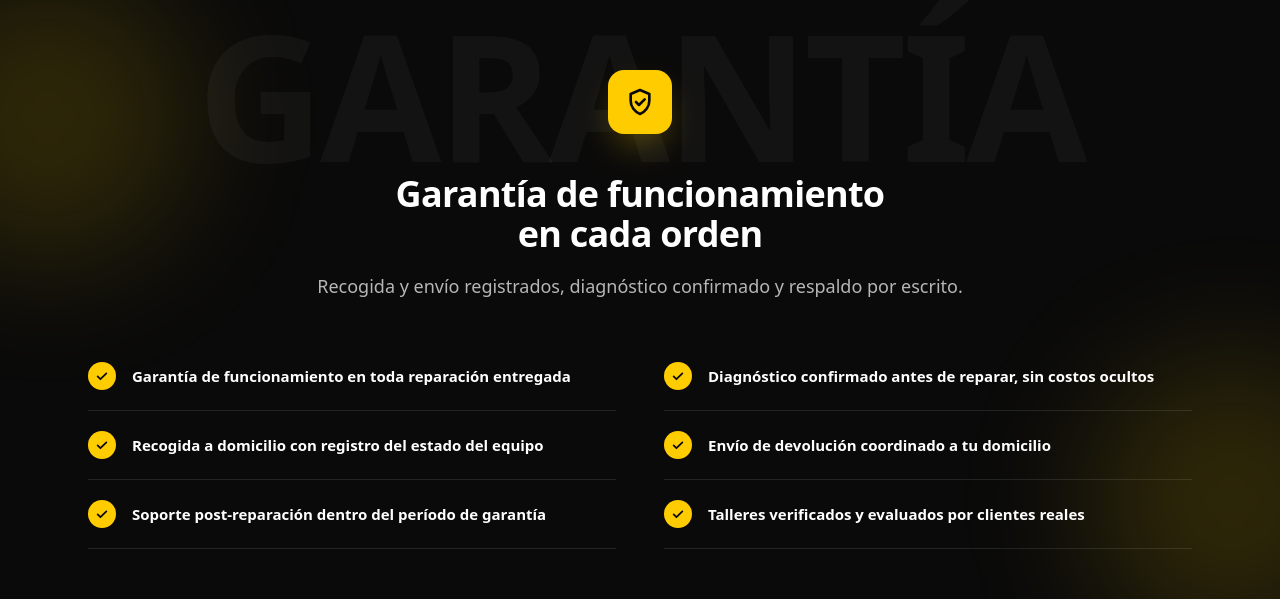
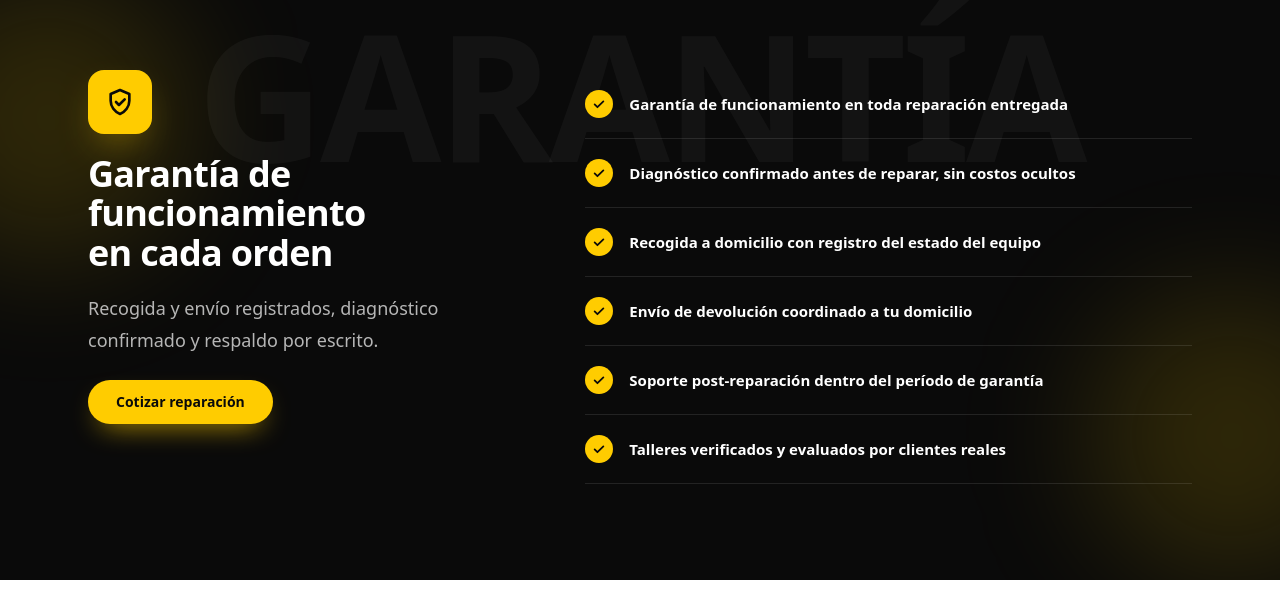
Before and after one commit to TomyRioss/fixeado, a Next.js app: page / in a window 1280 px wide. Shown: the part 1613-2212 px from the top of the page. Built offline with nearby package versions, Linux system fonts and the light colour scheme.

Commit message:
TOM-146 garantia split editorial + CTA + escudo y fantasma

```diff
--- a/app/page.tsx
+++ b/app/page.tsx
@@ -1,3 +1,4 @@
+import Link from "next/link";
 import { SectionHeading } from "@/components/landing/section-heading";
 import { HeroSearch } from "@/components/landing/hero-search";
 import { StepsGrid } from "@/components/landing/steps-grid";
@@ -181,19 +182,27 @@ export default function ClientsPage() {
         >
           GARANTÍA
         </span>
-        <div className="relative mx-auto flex w-full max-w-6xl flex-col gap-10 px-4 py-20 sm:px-6 sm:py-24">
-          <span className="mx-auto inline-flex h-16 w-16 items-center justify-center rounded-2xl bg-cta text-cta-foreground shadow-[0_16px_40px_-16px_rgba(255,204,0,0.7)]">
-            <svg viewBox="0 0 24 24" className="h-8 w-8 fill-none stroke-current stroke-2">
-              <path d="M12 3l7 3v5c0 4.5-3 8.5-7 10-4-1.5-7-5.5-7-10V6l7-3z" strokeLinecap="round" strokeLinejoin="round" />
-              <path d="M9 12l2.2 2.2L15.5 10" strokeLinecap="round" strokeLinejoin="round" />
-            </svg>
-          </span>
-          <SectionHeading
-            tone="dark"
-            eyebrow="Garantía Fixeado"
-            title="Garantía de funcionamiento en cada orden"
-            description="Recogida y envío registrados, diagnóstico confirmado y respaldo por escrito."
-          />
+        <div className="relative mx-auto grid w-full max-w-6xl grid-cols-1 items-start gap-12 px-4 py-20 sm:px-6 sm:py-24 lg:grid-cols-[minmax(0,5fr)_minmax(0,7fr)] lg:gap-16">
+          <div className="flex flex-col items-start gap-5 lg:sticky lg:top-24">
+            <span className="inline-flex h-16 w-16 items-center justify-center rounded-2xl bg-cta text-cta-foreground shadow-[0_16px_40px_-16px_rgba(255,204,0,0.7)]">
+              <svg viewBox="0 0 24 24" className="h-8 w-8 fill-none stroke-current stroke-2">
+                <path d="M12 3l7 3v5c0 4.5-3 8.5-7 10-4-1.5-7-5.5-7-10V6l7-3z" strokeLinecap="round" strokeLinejoin="round" />
+                <path d="M9 12l2.2 2.2L15.5 10" strokeLinecap="round" strokeLinejoin="round" />
+              </svg>
+            </span>
+            <h2 className="text-balance text-3xl font-extrabold leading-[1.1] tracking-[-0.02em] text-primary-foreground sm:text-4xl">
+              Garantía de funcionamiento en cada orden
+            </h2>
+            <p className="max-w-md text-pretty text-base leading-7 text-primary-foreground/70 sm:text-lg sm:leading-8">
+              Recogida y envío registrados, diagnóstico confirmado y respaldo por escrito.
+            </p>
+            <Link
+              href="/#cotizar"
+              className="mt-1 rounded-full bg-cta px-7 py-3 text-sm font-extrabold text-cta-foreground shadow-[0_12px_28px_-12px_rgba(255,204,0,0.8)] transition-all duration-300 hover:-translate-y-0.5"
+            >
+              Cotizar reparación
+            </Link>
+          </div>
           <Checklist items={GUARANTEE_ITEMS} tone="dark" />
         </div>
       </section>
--- a/components/landing/checklist.tsx
+++ b/components/landing/checklist.tsx
@@ -10,7 +10,7 @@ export function Checklist({ items, tone = "light" }: ChecklistProps) {
     <ul
       className={
         dark
-          ? "grid grid-cols-1 gap-x-12 sm:grid-cols-2"
+          ? "grid grid-cols-1"
           : "grid grid-cols-1 gap-4 sm:grid-cols-2"
       }
     >
```
